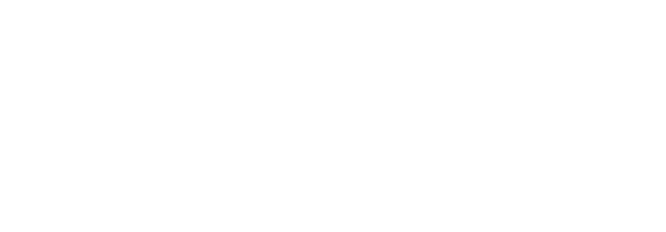
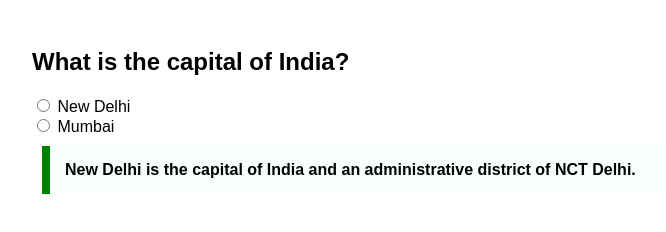
Before and after one commit to acciojob/trivia-ShivamP-97, a website: page main.html in a window 1280 px wide. Shown: the whole page, without its empty margins (258-924 px from the left). Drawn offline with Linux system fonts and the light colour scheme.

Commit message:
created a submission

```diff
--- a/main.html
+++ b/main.html
@@ -8,6 +8,26 @@
 
 <body>
 	<!-- the entire body must be written by student -->
+
+   <div class="quiz-container">
+    <h2>What is the capital of India?</h2>
+
+    <form>
+      <label>
+        <input type="radio" name="capital" value="delhi">
+        New Delhi
+      </label><br>
+
+      <label>
+        <input type="radio" name="capital" value="mumbai">
+        Mumbai
+      </label>
+    </form>
+
+     <blockquote cite="https://en.wikipedia.org/wiki/New_Delhi">
+      New Delhi is the capital of India and an administrative district of NCT Delhi.
+     </blockquote>
+   </div>
     <script type="text/javascript" src="./script.js">
 </script>
 
--- a/styles.css
+++ b/styles.css
@@ -1,2 +1,21 @@
 
 /* Your CSS Code here. */
+body {
+  font-family: Arial, sans-serif;
+  background-color: #ffffff;
+  padding: 20px;
+}
+
+.quiz-container {
+  max-width: 700px;
+  margin: auto;
+}
+
+blockquote {
+  max-width: 600px;
+  margin: 10px;
+  padding: 15px;
+  border-left: 8px solid green;
+  background-color: #f8fffe;
+  font-weight: bold;
+}
```
